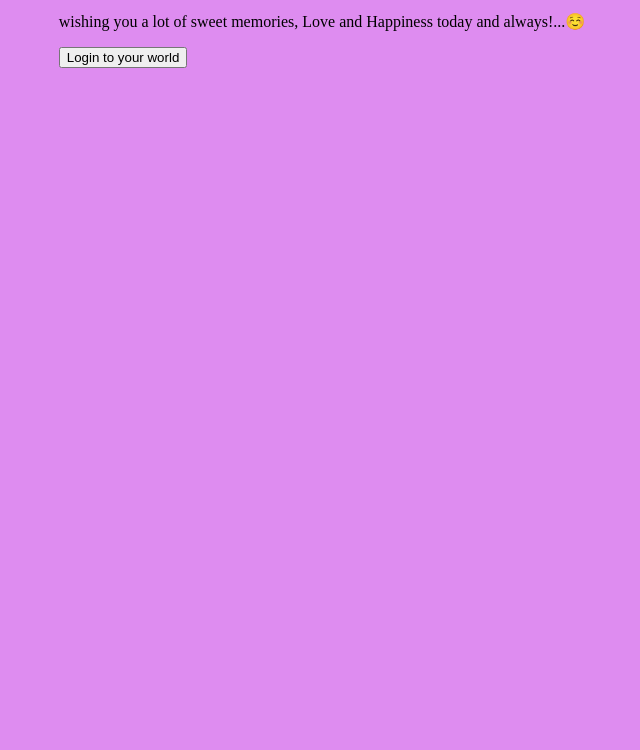
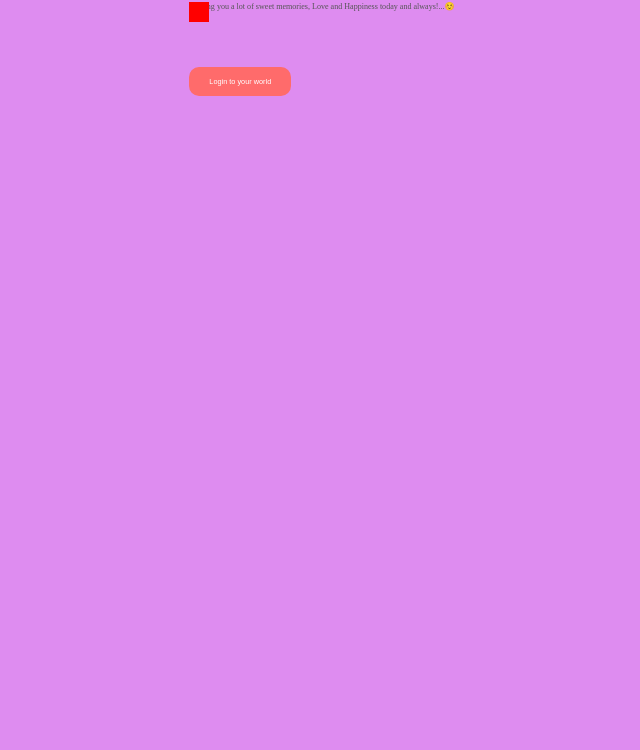
Before and after one commit to samarthgule-wq/Birthday-special-, a plain HTML site: page frontend/index.html in a window 1280 px wide. Shown: the part 50-800 px from the top of the page, without its empty margins (318-958 px from the left). Drawn offline with Linux system fonts and the light colour scheme.

Commit message:
birthday special update

```diff
--- a/frontend/index.html
+++ b/frontend/index.html
@@ -10,6 +10,7 @@
     <div class="wish">
         <h1>HAPPY BIRTHADAY</h1>
         <p id="message"></p>
+        <div class="heart"></div>
         <p>wishing you a lot of sweet memories, Love and Happiness today and always!...☺️</p>
         <a href="login.html"><button>Login to your world</button></a>
     </div>
--- a/frontend/style.css
+++ b/frontend/style.css
@@ -20,16 +20,58 @@
     position: relative;
 }
 
-.card h1{
+h1{
     margin: 0;
     color: #ff6b6b;
     font-size: 2ex;
 }
 
-.card p{
+ p{
     color:#555;
     font-size: 1.1ex;
     margin: 15px 0;
     min-height: 50px;
 
 }
+
+button{
+    padding: 10px 20px;
+    border: none;
+    background: #ff6b6b;
+    color: white;
+    font-size: 1ex;
+    border-radius: 10px;
+    cursor: pointer;
+    transition: background 0.3s ease;
+}
+
+button:hover{
+    background: #ff4c4c;
+
+}
+
+.heart{
+    position: absolute;
+    width: 20px;
+    height: 20px;
+    background: red;
+    transform: rotate(-45-deg);
+}
+
+.heart::before, .heart::after{
+    content: '';
+    position: absolute;
+    width: 20px;
+    background: red;
+    border-radius: 50%;
+}
+
+.heart::before{
+    top: -10px;
+    left: 0;
+}
+
+.heart::after{
+    top: 0;
+    left: 10px;
+}
```
